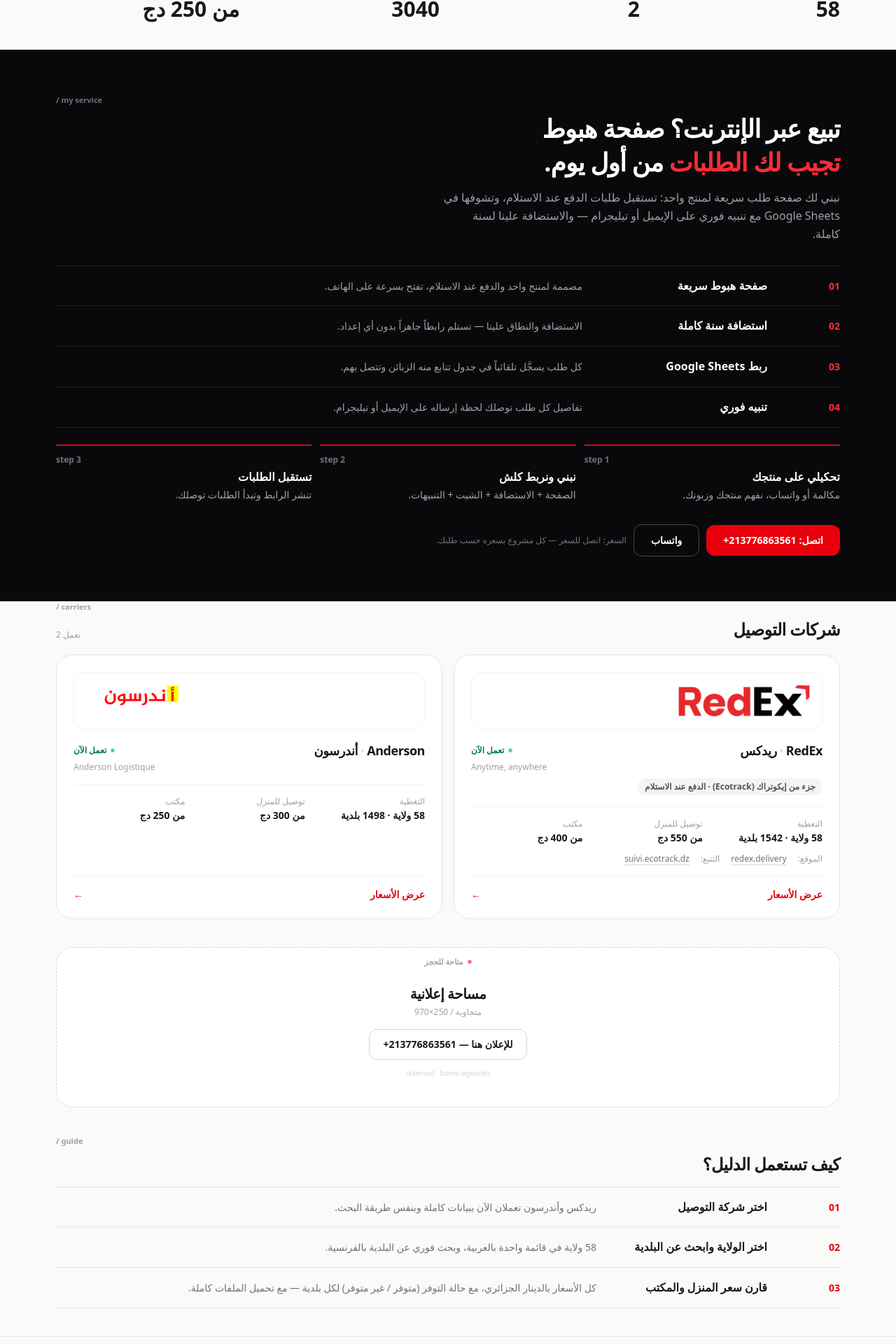
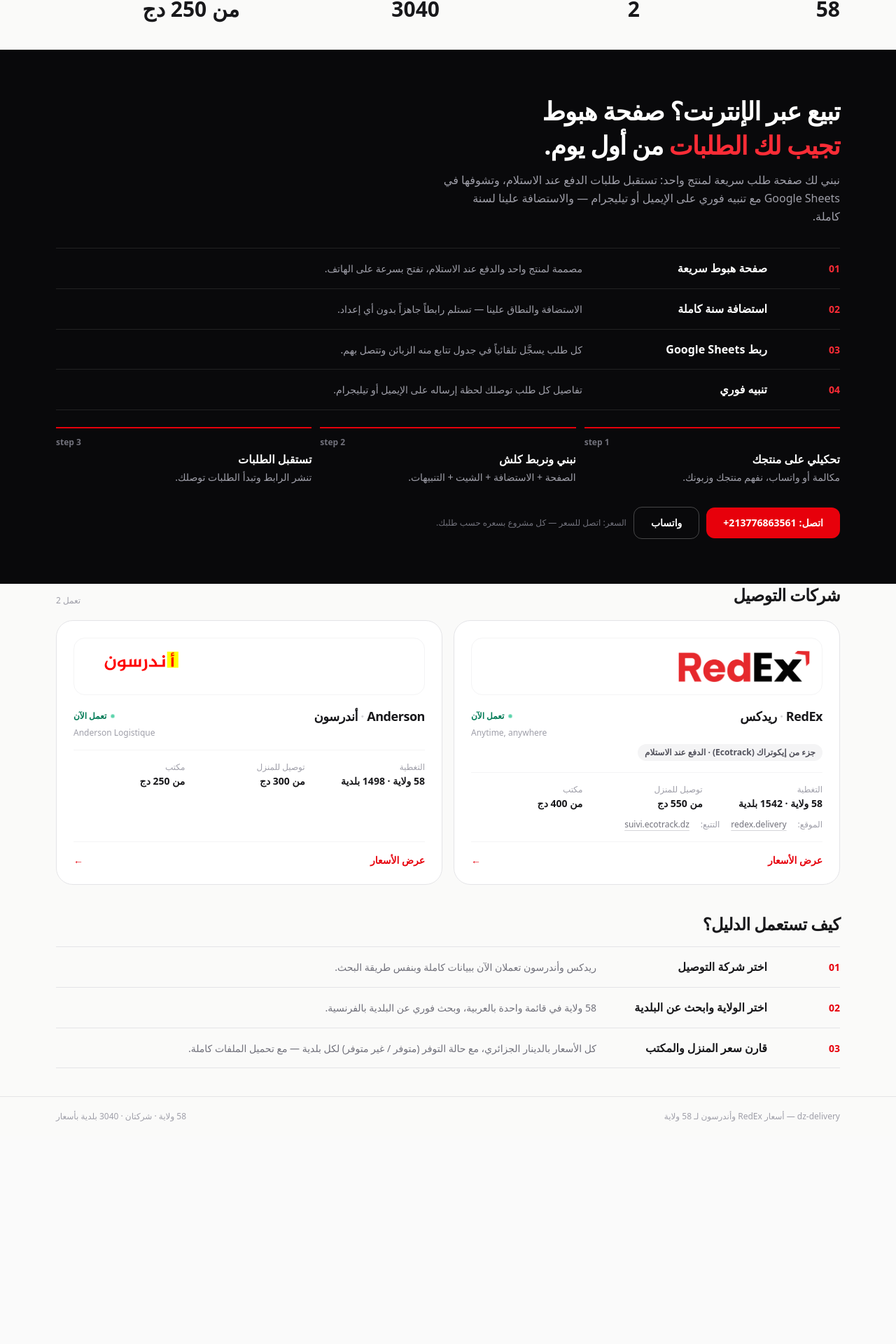
Before and after one commit to oguenfoude/dzdelivery, a Next.js app: page / in a window 1280 px wide. Shown: the part 469-2389 px from the top of the page at 70% size. After the commit the page ends 2092 px from the top, so only its background shows below. Built offline with nearby package versions, Linux system fonts and the light colour scheme.

Commit message:
cleanup: remove ads + slash kickers, service strip on detail pages, clearer downloads label

```diff
--- a/app/[carrier]/CarrierDetail.tsx
+++ b/app/[carrier]/CarrierDetail.tsx
@@ -404,8 +404,8 @@
       <section className="reveal mt-4 rounded-2xl border border-zinc-200 bg-white p-5 md:p-6" style={{ "--i": 2 } as React.CSSProperties}>
         <div className="flex items-baseline justify-between">
           <h2 className="font-extrabold tracking-tight">تحميل البيانات الكاملة</h2>
-          <span className="font-mono text-[11px] tabular-nums text-zinc-400" dir="ltr">
-            58 / {rows.length}
+          <span className="text-[11px] text-zinc-400">
+            58 ولاية · {rows.length} بلدية
           </span>
         </div>
         <div className="mt-2 divide-y divide-zinc-100 border-t border-zinc-100">
--- a/app/[carrier]/page.tsx
+++ b/app/[carrier]/page.tsx
@@ -4,7 +4,6 @@
 import { getCarrier } from "@/lib/carriers";
 import { carrierStats } from "@/lib/fees";
 import CarrierLogo from "@/components/CarrierLogo";
-import AdSlot from "@/components/AdSlot";
 import CarrierDetail, { type Availability } from "./CarrierDetail";
 
 type Params = { carrier: string };
@@ -214,8 +213,6 @@
         </dl>
       </header>
 
-      <AdSlot id={`${carrier.id}-page`} />
-
       <div className="mx-auto w-full max-w-6xl px-4">
         <CarrierDetail
           carrierId={carrier.id}
@@ -225,6 +222,37 @@
         />
       </div>
 
+      {/* Service strip — exit-point offer */}
+      <section aria-label="خدمة صفحات الهبوط" className="mx-auto w-full max-w-6xl px-4 pt-6">
+        <div className="flex flex-col gap-4 rounded-3xl bg-zinc-950 p-6 text-white md:flex-row md:items-center md:justify-between md:p-7">
+          <div>
+            <h2 className="text-lg font-black tracking-tight md:text-xl">
+              تبيع عبر الإنترنت؟ صفحة هبوط{" "}
+              <span className="text-red-500">تجيب لك الطلبات</span> من أول يوم.
+            </h2>
+            <p className="mt-1 text-sm text-zinc-400">
+              صفحة سريعة + استضافة سنة + ربط Google Sheets + تنبيه إيميل/تيليجرام.
+            </p>
+          </div>
+          <div className="flex shrink-0 flex-wrap items-center gap-2.5">
+            <a
+              href="tel:+213776863561"
+              className="inline-flex min-h-[44px] items-center rounded-xl bg-red-600 px-5 py-2.5 text-sm font-extrabold text-white transition hover:bg-red-500 active:scale-[0.98]"
+            >
+              اتصل: <span dir="ltr" className="mr-1 font-mono tabular-nums">+213776863561</span>
+            </a>
+            <a
+              href="https://wa.me/213776863561"
+              target="_blank"
+              rel="noreferrer"
+              className="inline-flex min-h-[44px] items-center rounded-xl border border-white/25 px-5 py-2.5 text-sm font-bold text-white transition hover:border-white/70 active:scale-[0.98]"
+            >
+              واتساب
+            </a>
+          </div>
+        </div>
+      </section>
+
       <footer className="mx-auto w-full max-w-6xl px-4 pt-2 text-xs text-zinc-400">
         <p>dz-delivery — أسعار {carrier.name} لـ 58 ولاية · {stats.communes} بلدية</p>
       </footer>
--- a/app/page.tsx
+++ b/app/page.tsx
@@ -1,7 +1,6 @@
 import Link from "next/link";
 import { carriers } from "@/lib/carriers";
 import CarrierLogo from "@/components/CarrierLogo";
-import AdSlot from "@/components/AdSlot";
 
 const STEPS = [
   {
@@ -111,10 +110,7 @@
       {/* Service — dark band right after hero: unmissable */}
       <section id="service" className="scroll-mt-6 bg-zinc-950 text-white">
         <div className="mx-auto w-full max-w-6xl px-4 py-12 md:py-16">
-          <p className="font-mono text-[11px] font-bold tabular-nums text-zinc-500" dir="ltr">
-            / my service
-          </p>
-          <h2 className="mt-2 max-w-[22ch] text-3xl font-black leading-[1.35] tracking-tight md:text-4xl">
+          <h2 className="max-w-[22ch] text-3xl font-black leading-[1.35] tracking-tight md:text-4xl">
             تبيع عبر الإنترنت؟ صفحة هبوط{" "}
             <span className="text-red-500">تجيب لك الطلبات</span> من أول يوم.
           </h2>
@@ -181,9 +177,6 @@
 
       {/* Agencies — equal size cards */}
       <section className="mx-auto w-full max-w-6xl px-4 pb-10">
-        <p className="mb-2 font-mono text-[11px] font-bold tabular-nums text-zinc-400" dir="ltr">
-          / carriers
-        </p>
         <div className="reveal mb-5 flex items-end justify-between" style={{ "--i": 2 } as React.CSSProperties}>
           <h2 className="text-2xl font-black tracking-tight">شركات التوصيل</h2>
           <span className="font-mono text-xs tabular-nums text-zinc-400" dir="ltr">
@@ -324,13 +317,8 @@
         </div>
       </section>
 
-      <AdSlot id="home-agencies" />
-
       {/* Steps — numbered rows, not cards */}
       <section className="mx-auto w-full max-w-6xl px-4 pb-10">
-        <p className="mb-2 font-mono text-[11px] font-bold tabular-nums text-zinc-400" dir="ltr">
-          / guide
-        </p>
         <h2 className="text-2xl font-black tracking-tight">كيف تستعمل الدليل؟</h2>
         <ol className="mt-4 divide-y divide-zinc-200 border-y border-zinc-200">
           {STEPS.map((s) => (
--- a/components/AdSlot.tsx
+++ /dev/null
@@ -1,40 +0,0 @@
-type AdSlotProps = {
-  id?: string;
-  size?: string;
-  label?: string;
-};
-
-export default function AdSlot({
-  id = "slot-1",
-  size = "970×250 / متجاوبة",
-  label = "مساحة إعلانية",
-}: AdSlotProps) {
-  return (
-    <section aria-label={label} className="mx-auto w-full max-w-6xl px-4 pb-10">
-      <div className="ad-slot relative overflow-hidden rounded-3xl border border-dashed border-zinc-300 bg-white px-6 py-10 text-center">
-        <span
-          aria-hidden
-          className="pointer-events-none absolute inset-x-8 top-3 flex items-center justify-center gap-1.5"
-        >
-          <span className="dot-live h-1.5 w-1.5 rounded-full bg-red-500" />
-          <span className="text-[11px] font-bold text-zinc-400">متاحة للحجز</span>
-        </span>
-        <p className="mt-3 text-xl font-black tracking-tight text-zinc-900">
-          {label}
-        </p>
-        <p className="mt-1 font-mono text-xs tabular-nums text-zinc-400" dir="ltr">
-          {size}
-        </p>
-        <a
-          href="tel:+213776863561"
-          className="mt-4 inline-flex min-h-[44px] items-center rounded-xl border border-zinc-300 px-5 py-2 text-sm font-extrabold text-zinc-900 transition hover:border-red-600 hover:text-red-600 active:scale-[0.98]"
-        >
-          للإعلان هنا — <span dir="ltr" className="mr-1 font-mono tabular-nums">+213776863561</span>
-        </a>
-        <p className="mt-3 font-mono text-[10px] tabular-nums text-zinc-300" dir="ltr">
-          reserved · {id}
-        </p>
-      </div>
-    </section>
-  );
-}
```
